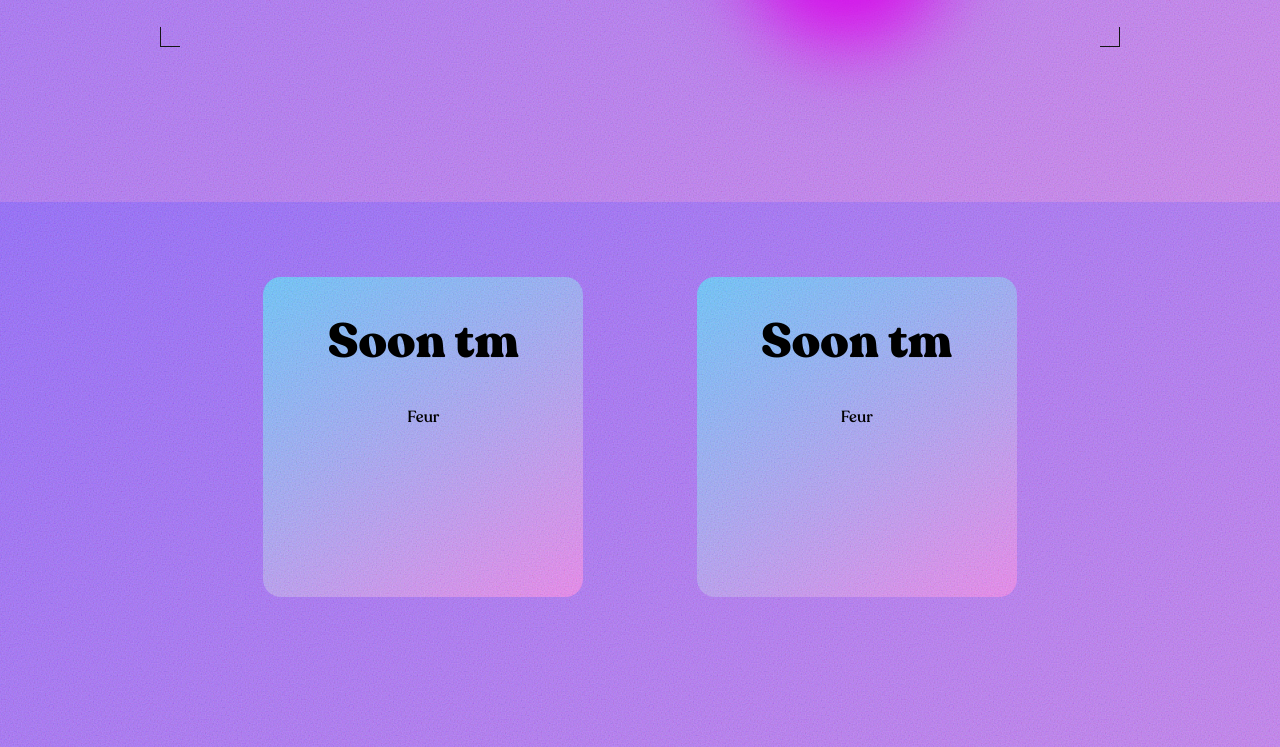
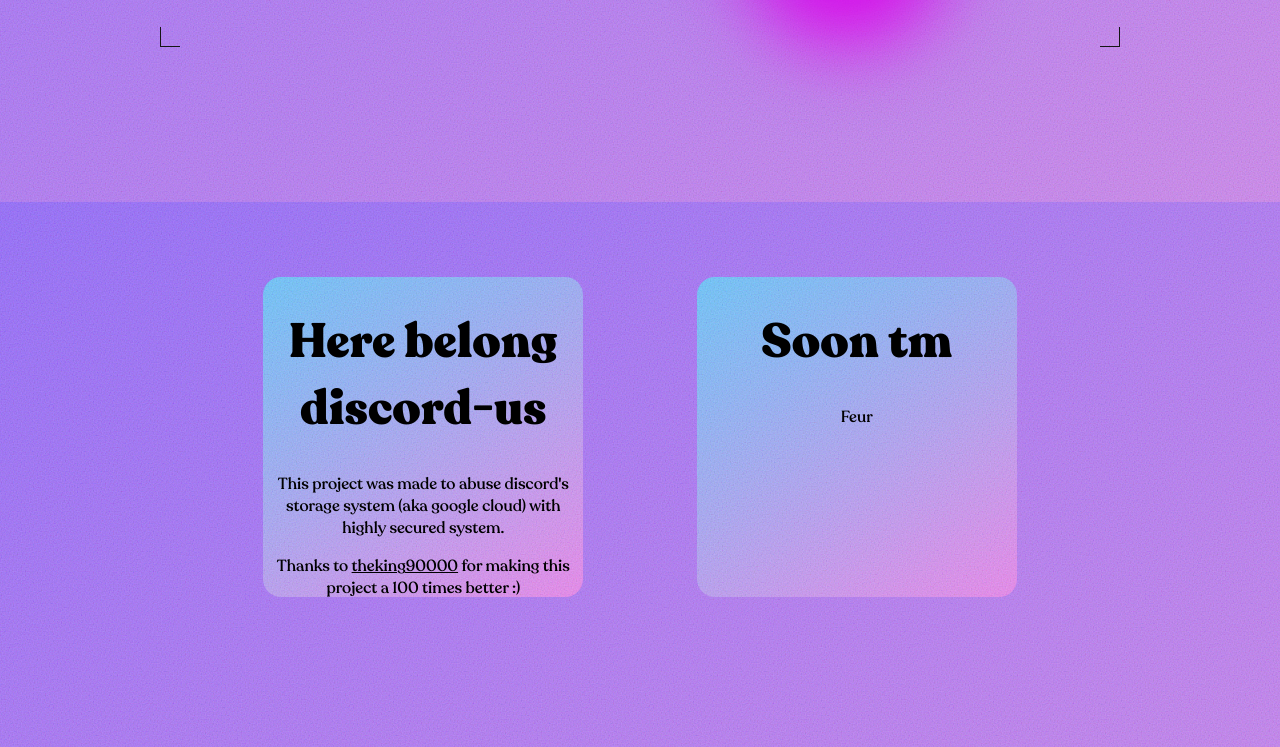
Before and after one commit to UwUDev/femboy.boo, a website: page index.html in a window 1280 px wide. Shown: the part 598-1345 px from the top of the page. Drawn offline with Linux system fonts and the light colour scheme.

Commit message:
rip discord-us

```diff
--- a/index.html
+++ b/index.html
@@ -42,10 +42,19 @@
 
 <br><br><br><br><br><br><br><br><br><br> <!-- i promise i'll fix this later -->
 
-<div class="cards">
+<div class="cards" onclick="document.location = 'https://github.com/UwUDev/discord-us/tree/improvements'">
     <div class="card-uwu" data-tilt data-tilt-speed="1200" data-tilt-easing="cubic-bezier(.03,.98,.52,.99)">
-        <h1 class="card-title">Soon tm</h1>
-        Feur
+        <h1 class="card-title">Here belong</h1>
+        <h1 class="card-title" style="margin-top: -30px">discord-us</h1>
+        <p style="margin-left: 1vw; margin-right: 1vw"> This project was made to abuse discord's storage system (aka
+            google cloud) with highly secured system.</p>
+        <p style="margin-left: 1vw; margin-right: 1vw">Thanks to <a style="text-decoration: underline"
+                                                                    href="https://github.com/theking90000">theking90000</a>
+            for making this project a 100 times better :)</p>
+        <p style="margin-left: 1vw; margin-right: 1vw">This project was meant to be a torrent like system and was
+            working really well tbh, after uploading tousands of gigabytes of data, discord decided to add an extra
+            "security" and this is why your discord files links has an expiration timestamp on it :c</p>
+        <p style="margin-left: 1vw; margin-right: 1vw"><i>Maybe a Terrabyte idk but now it's a dead project</i></p>
     </div>
     <div class="card-uwu" data-tilt data-tilt-speed="1200" data-tilt-easing="cubic-bezier(.03,.98,.52,.99)">
         <h1 class="card-title">Soon tm</h1>
--- a/style.css
+++ b/style.css
@@ -62,6 +62,7 @@
 }
 
 .card-uwu {
+    overflow: auto;
     margin: 10px;
     background: #ffffff;
     width: 25vw;
@@ -76,6 +77,31 @@
 
 .card-uwu:hover {
     box-shadow: 0 4px 80px 10px rgba(27, 26, 42, 0.25);
+}
+
+/* Custom Scrollbar styles */
+.card-uwu::-webkit-scrollbar {
+    width: 10px; /* Adjust the width of the scrollbar */
+}
+
+.card-uwu::-webkit-scrollbar-track {
+    background: transparent; /* The track of the scrollbar */
+}
+
+.card-uwu::-webkit-scrollbar-thumb {
+    background: #901eed; /* The draggable part of the scrollbar */
+    border-radius: 100px;
+}
+
+.card-uwu::-webkit-scrollbar-thumb:hover {
+    background: #5d129a; /* Color when you hover over the draggable part of the scrollbar */
+}
+
+
+/* For Firefox */
+.card-uwu {
+    scrollbar-width: thin; /* "auto" or "thin" */
+    scrollbar-color: #901eed transparent; /* The draggable part of the scrollbar and the track */
 }
 
 .card-title {
```
